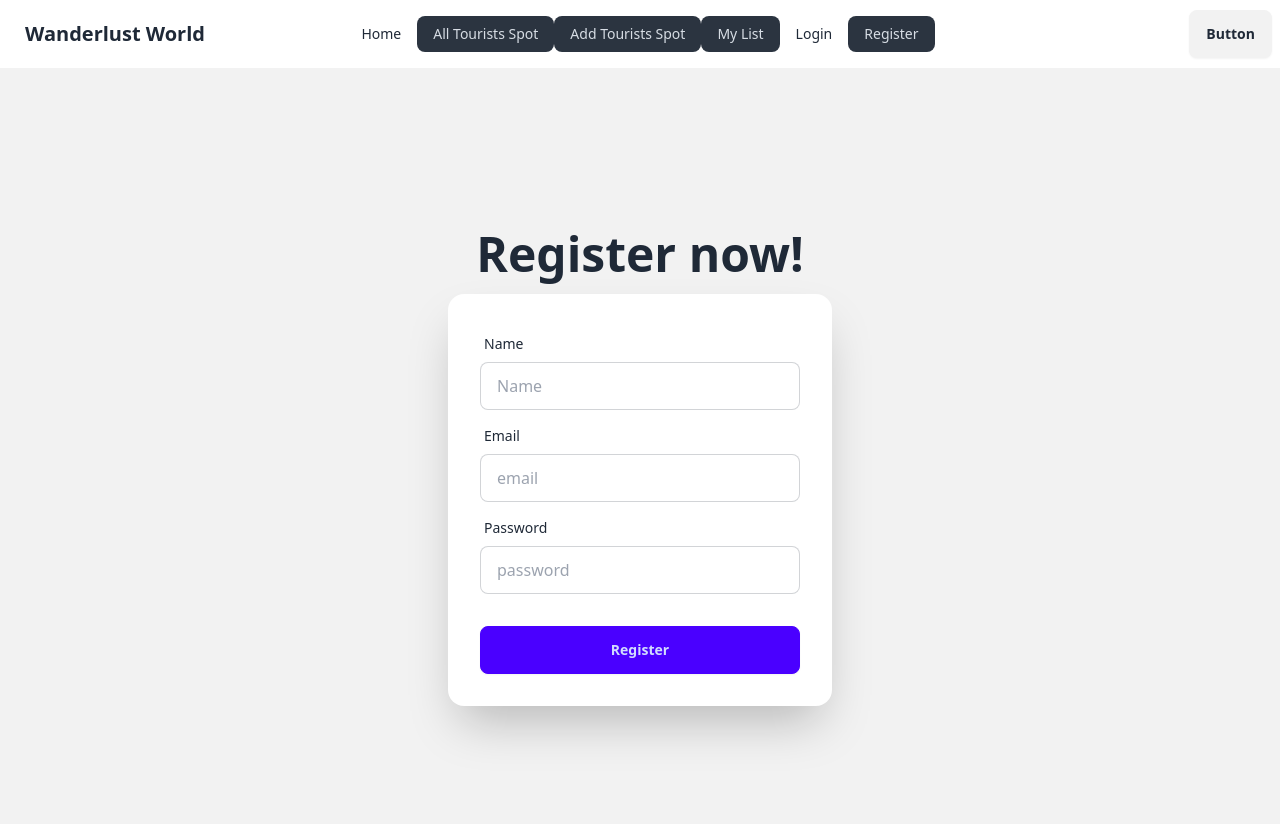
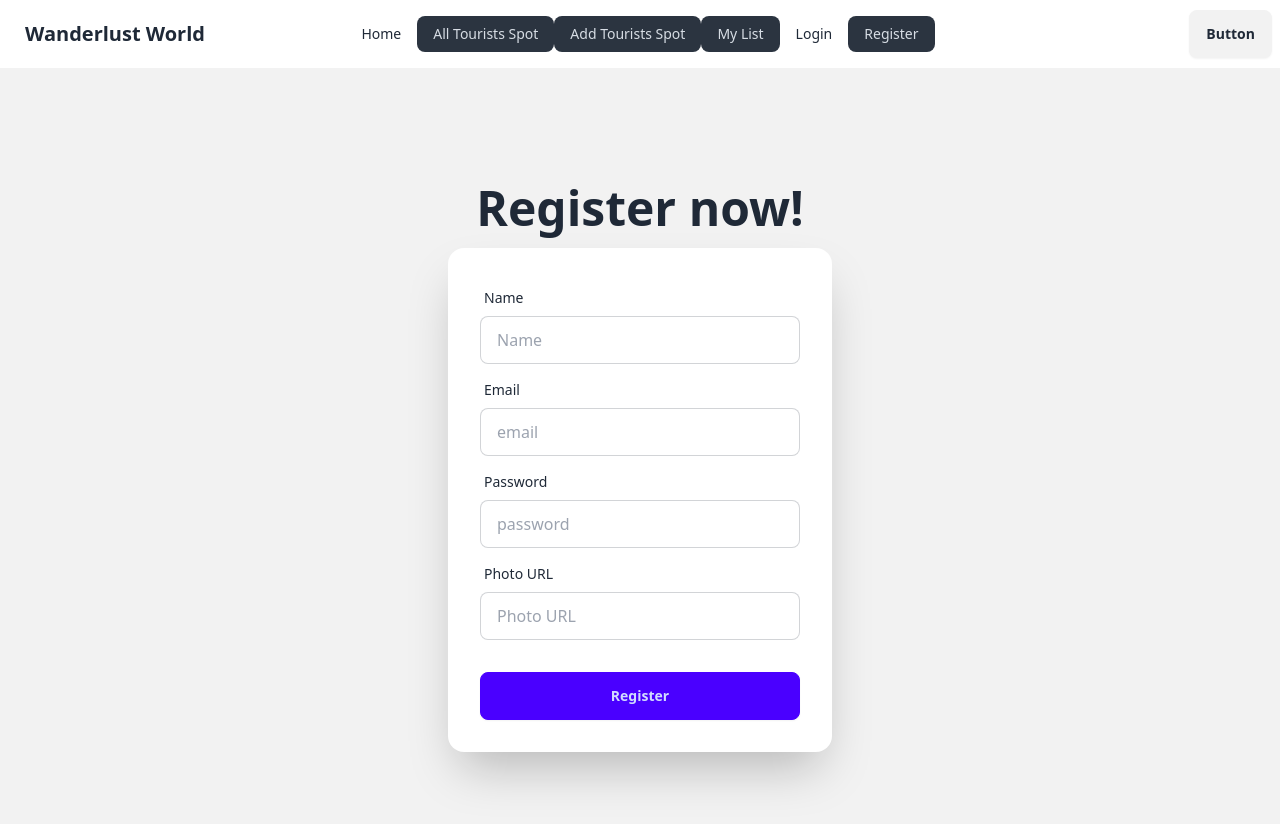
Before and after one commit to Sohelrana2815/wanderlust-world-client, a React (Vite) app: page /register in a window 1280 px wide. Shown: the top 824 px of the page. Built offline with nearby package versions, Linux system fonts and the light colour scheme.

Commit message:
photo URL field added and Regex pattern for validating photo URL also added

```diff
--- a/src/Pages/Register/Register.jsx
+++ b/src/Pages/Register/Register.jsx
@@ -38,6 +38,10 @@ const Register = () => {
         console.error("Error creating user:", error);
       });
   };
+
+  // Regex pattern for validating photo URL
+  const photoURLPattern =
+    /^(https?:\/\/.*\.(?:png|jpg|jpeg|gif|webp|bmp|svg))$/i;
   return (
     <>
       <div className="hero bg-base-200 min-h-screen ">
@@ -97,6 +101,32 @@ const Register = () => {
                   </span>
                 )}
               </div>
+              {/* photo URL */}
+              <div className="form-control">
+                <label className="label">
+                  <span className="label-text">Photo URL</span>
+                </label>
+                <input
+                  type="text"
+                  {...register("photoURL", {
+                    required: "Photo URL is required",
+                    pattern: {
+                      value: photoURLPattern,
+                      message:
+                        "Invalid photo URL. Please provide a valid URL ending with an image extension like .jpg, .png, etc.",
+                    },
+                  })}
+                  placeholder="Photo URL"
+                  className="input input-bordered"
+                />
+
+                {errors.photoURL && (
+                  <span className="text-red-600">
+                    {errors.photoURL.message}
+                  </span>
+                )}
+              </div>
+
               <div className="form-control mt-6">
                 <input
                   type="submit"
```
